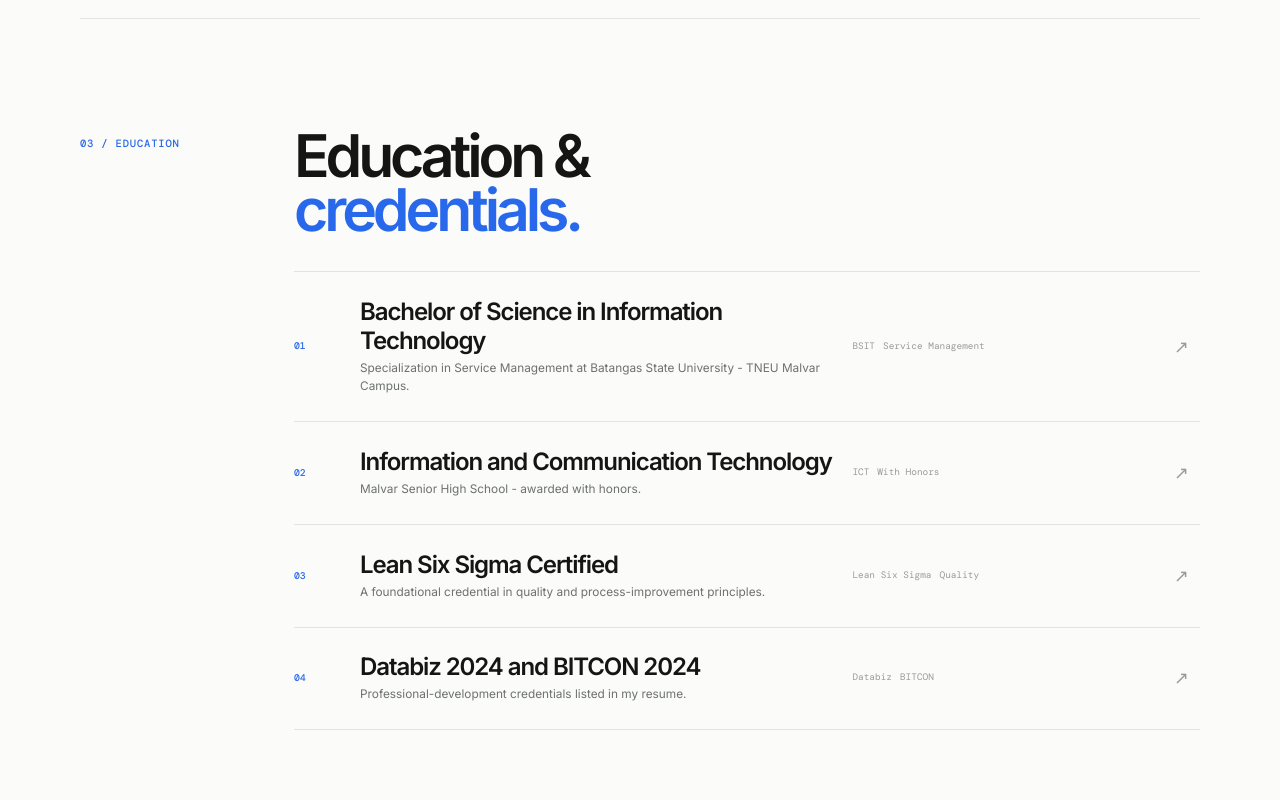
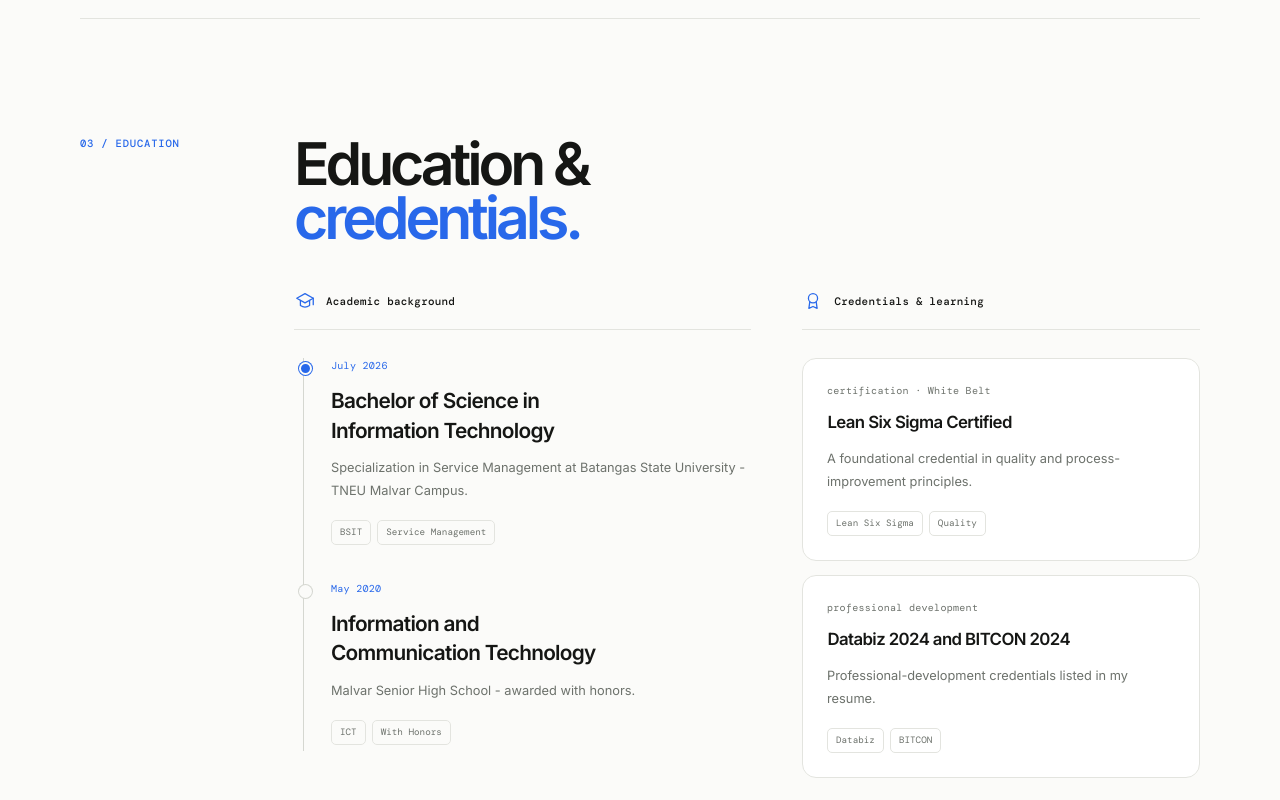
Before and after one commit to ohmyneil/Nil_tech, a website with bundled scripts: page index.html in a window 1280 px wide. Shown: the part 2640-3440 px from the top of the page. Built offline with nearby package versions, Linux system fonts and the light colour scheme.

Commit message:
crenditials updated

```diff
--- a/css/styles.css
+++ b/css/styles.css
@@ -456,6 +456,42 @@
     #about .about-summary{ max-width: none; }
     .about-principles{ grid-template-columns: 1fr; gap: 22px; margin-top: 30px; }
   }
+  /* Education and credentials */
+  .education-heading{ display: flex; align-items: end; justify-content: space-between; gap: 28px; margin-bottom: 46px; }
+  .education-heading .section-title{ margin: 0; }
+  .education-heading > p{ margin: 0 0 5px; color: var(--muted); font-size: .82rem; line-height: 1.8; }
+  .education-layout{ display: grid; grid-template-columns: minmax(0, 1.15fr) minmax(0, 1fr); gap: clamp(28px, 4vw, 56px); }
+  .credential-group{ min-width: 0; }
+  .credential-group-title{ display: flex; align-items: center; gap: 10px; margin: 0 0 28px; padding-bottom: 17px; border-bottom: 1px solid var(--line); font: 500 .68rem/1.5 var(--mono); letter-spacing: .025em; }
+  .credential-group-title svg{ width: 22px; height: 22px; flex: none; color: var(--accent); }
+  .education-timeline{ margin-left: 9px; border-left: 1px solid var(--line-strong); }
+  .credential-entry{ position: relative; min-width: 0; }
+  .credential-entry--education{ padding: 0 0 35px 27px; }
+  .credential-entry--education:last-child{ padding-bottom: 6px; }
+  .credential-entry--education::before{ content: ""; position: absolute; top: 4px; left: -5px; width: 9px; height: 9px; border: 2px solid var(--page); border-radius: 50%; background: var(--accent); box-shadow: 0 0 0 1px var(--accent); }
+  .credential-entry--education + .credential-entry--education::before{ background: var(--page); box-shadow: 0 0 0 1px var(--line-strong); }
+  .credential-meta{ margin: 0 0 12px; color: var(--accent); font: 400 .63rem/1.6 var(--mono); letter-spacing: .025em; }
+  .credential-entry h4{ margin: 0; max-width: 30ch; font-size: clamp(1.05rem, 1.65vw, 1.3rem); font-weight: 600; line-height: 1.4; letter-spacing: -.035em; text-wrap: balance; }
+  .credential-entry h4 a:hover{ color: var(--accent); }
+  .credential-description{ margin: 12px 0 18px; color: var(--muted); font-size: .8rem; line-height: 1.8; }
+  .credential-tags{ display: flex; flex-wrap: wrap; gap: 6px; }
+  .credential-tags span{ padding: 5px 8px; border: 1px solid var(--line); border-radius: 5px; color: var(--muted); font: 400 .58rem/1.4 var(--mono); }
+  .credential-cards{ display: grid; gap: 14px; }
+  .credential-entry--certificate{ padding: 24px; border: 1px solid var(--line); border-radius: 14px; background: var(--surface); }
+  .credential-entry--certificate .credential-meta{ color: var(--muted); }
+  .credential-entry--certificate h4{ font-size: 1.05rem; }
+  @media(max-width: 900px){
+    .education-heading{ align-items: start; flex-direction: column; gap: 18px; }
+    .education-layout{ gap: 28px; }
+  }
+  @media(max-width: 600px){
+    .education-heading{ margin-bottom: 32px; }
+    .education-heading .section-title{ margin-bottom: 0; }
+    .education-layout{ grid-template-columns: minmax(0, 1fr); gap: 36px; }
+    .credential-group-title{ margin-bottom: 24px; }
+    .credential-entry--certificate{ padding: 22px; }
+  }
+
   /* Projects */
   .project-list{ border-top: 1px solid var(--line); }
   .project{
--- a/index.html
+++ b/index.html
@@ -90,8 +90,10 @@
   <section class="section" id="projects" aria-labelledby="projects-title">
     <p class="section-label" data-reveal>03 / education</p>
     <div>
-      <h2 class="section-title" id="projects-title" data-reveal>Education &amp;<br><em>credentials.</em></h2>
-      <div class="project-list" id="projects-body"></div>
+      <div class="education-heading" data-reveal>
+        <h2 class="section-title" id="projects-title">Education &amp;<br><em>credentials.</em></h2>
+      </div>
+      <div class="education-layout" id="projects-body"></div>
     </div>
   </section>
 
--- a/js/main.js
+++ b/js/main.js
@@ -54,17 +54,33 @@ document.getElementById("about-body").innerHTML = DATA.about.map(function(paragr
 
 mountUniverse(document.getElementById("skills-body"), DATA);
 
-document.getElementById("projects-body").innerHTML = DATA.projects.map(function(project, index) {
+function renderCredential(project, index, isEducation) {
   const tags = project.tags.map(function(tag) {
     return "<span>" + escapeHtml(tag) + "</span>";
   }).join("");
   const delay = Math.min(index * 65, 195);
-  return '<article class="project" data-reveal data-reveal-delay="' + delay + '">' +
-    '<span class="project-number">' + String(index + 1).padStart(2, "0") + "</span>" +
-    "<div><h3><a href=\"" + escapeHtml(project.url || "#") + "\"" + linkAttributes(project.url) + ">" + escapeHtml(project.name) + "</a></h3>" +
-    '<p class="project-desc">' + escapeHtml(project.desc) + "</p></div>" +
-    '<div class="project-tags">' + tags + "</div>" +
-    '<span class="project-arrow" aria-hidden="true">↗</span></article>';
+  const title = project.url && project.url !== "#"
+    ? '<a href="' + escapeHtml(project.url) + '"' + linkAttributes(project.url) + '>' + escapeHtml(project.name) + ' <span aria-hidden="true">&nearr;</span></a>'
+    : escapeHtml(project.name);
+  const metadata = isEducation ? project.stat.replace(/^education\s*\/\s*/i, "") : project.stat.replace(/\s*\/\s*/g, " · ");
+  return '<article class="credential-entry' + (isEducation ? ' credential-entry--education' : ' credential-entry--certificate') + '" data-reveal data-reveal-delay="' + delay + '">' +
+    '<p class="credential-meta">' + escapeHtml(metadata) + '</p>' +
+    '<h4>' + title + '</h4>' +
+    '<p class="credential-description">' + escapeHtml(project.desc) + '</p>' +
+    '<div class="credential-tags">' + tags + '</div></article>';
+}
+
+document.getElementById("projects-body").innerHTML = [
+  { title: "Academic background", education: true, icon: '<path d="m3 9 9-5 9 5-9 5-9-5Z"/><path d="M7 11.2V17c3 2 7 2 10 0v-5.8M21 9v7"/>' },
+  { title: "Credentials & learning", education: false, icon: '<circle cx="12" cy="9" r="5"/><path d="m8.5 13-1 7 4.5-2 4.5 2-1-7"/>' }
+].map(function(group) {
+  const entries = DATA.projects.filter(function(project) {
+    return /^education\s*\//i.test(project.stat) === group.education;
+  });
+  return '<div class="credential-group"><h3 class="credential-group-title" data-reveal>' +
+    '<svg viewBox="0 0 24 24" fill="none" stroke="currentColor" stroke-width="1.4" stroke-linecap="round" stroke-linejoin="round" aria-hidden="true">' + group.icon + '</svg>' +
+    group.title + '</h3><div class="' + (group.education ? 'education-timeline' : 'credential-cards') + '">' +
+    entries.map(function(project, index) { return renderCredential(project, index, group.education); }).join("") + '</div></div>';
 }).join("");
 
 function renderProjectPlaceholder(project, deviceType) {
```
